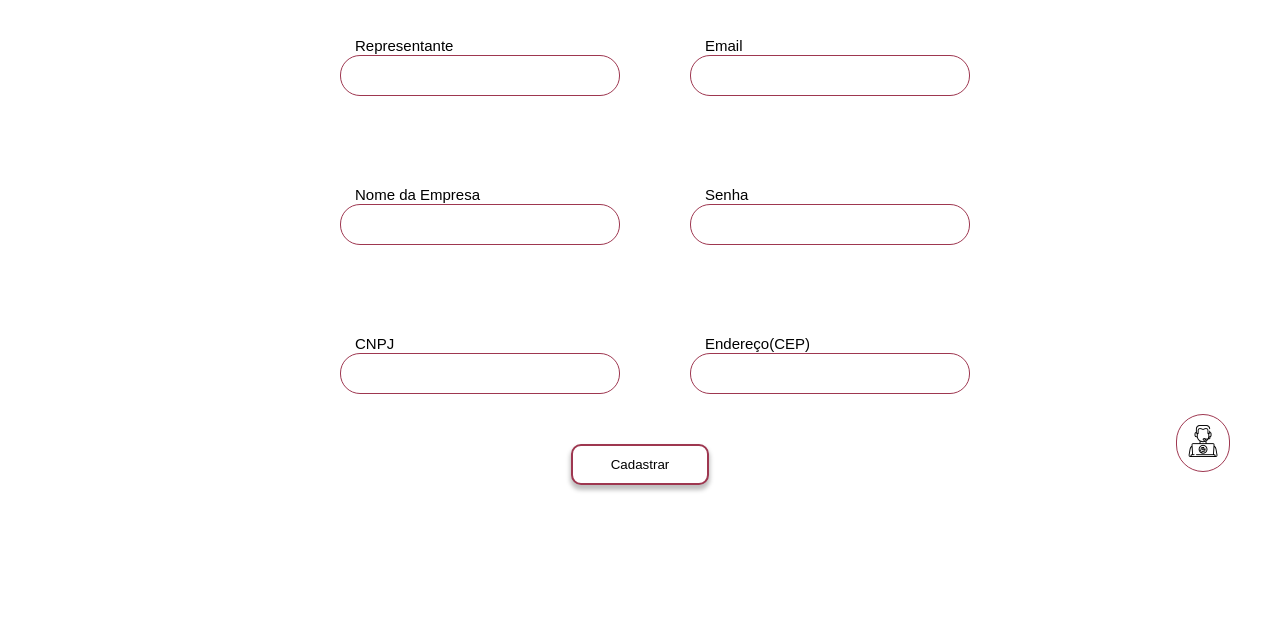
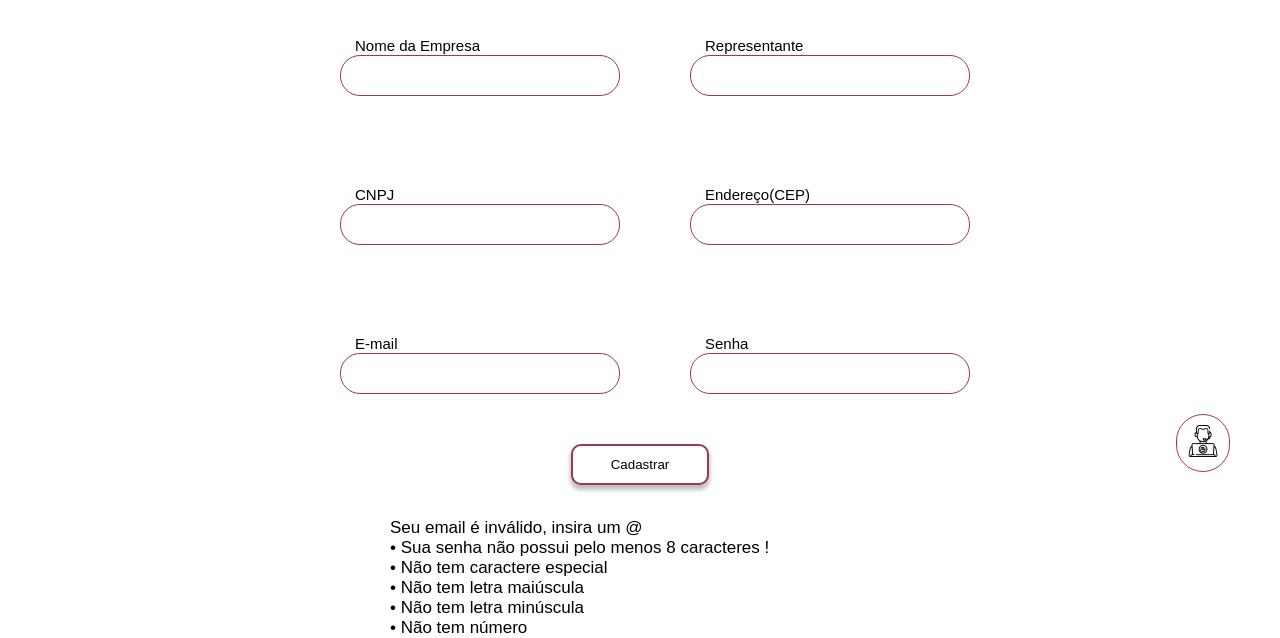
Before and after one commit to StrawTech/Sprint2, a plain HTML site: page site/web/Cadastro.html in a window 1280 px wide. Both pictures are taken after a click on the button "Cadastrar". Shown: the part 278-916 px from the top of the page. Before the commit the page ends 800 px from the top, so only its background shows below. Drawn offline with Linux system fonts and the light colour scheme.

Commit message:
inserido validação de email e senha na tela de cadastro e mudanças em algumas interfaces do site

```diff
--- a/site/web/Cadastro.html
+++ b/site/web/Cadastro.html
@@ -42,26 +42,14 @@
             <div class="card_input1">
 
                 <div>
-                    <p class="input_texto">Representante</p>
-                    <input type="text" class="input_decoracao"><br>
-                </div>
-
-                <div class="espaçoRegister">
-                    <p class="input_texto">Email</p>
-                    <input type="text" class="input_decoracao"><br>
-                </div>
-
-            </div>
-            <div class="card_input1">
-
-                <div>
                     <p class="input_texto">Nome da Empresa</p>
                     <input type="text" class="input_decoracao"><br>
                 </div>
 
                 <div class="espaçoRegister">
-                    <p class="input_texto">Senha</p>
+                    <p class="input_texto">Representante</p>
                     <input type="text" class="input_decoracao"><br>
+
                 </div>
 
             </div>
@@ -77,9 +65,31 @@
                     <input type="text" class="input_decoracao"><br>
                 </div>
 
+
+            </div>
+            <div class="card_input1">
+
+                <div>
+                    <p class="input_texto">E-mail</p>
+                    <input type="email" class="input_decoracao" id="input_email"><br>
+                </div>
+
+                <div class="espaçoRegister">
+                    <p class="input_texto">Senha</p>
+                    <input type="text" class="input_decoracao" id="input_senha"><br>
+                </div>
+
             </div>
 
-            <button class="button_cadastrar">Cadastrar</button>
+            <button onclick="cadastrar()" class="button_cadastrar">Cadastrar</button><br>
+
+            <div class="mensagem_validacao" id="div_emailarroba"></div>
+            <div class="mensagem_validacao" id="div_senha_invalida"></div>
+            <div class="mensagem_validacao" id="div_8caracter"></div>
+            <div class="mensagem_validacao" id="div_especial"></div>
+            <div class="mensagem_validacao" id="div_maiuscula"></div>
+            <div class="mensagem_validacao" id="div_minuscula"></div>
+            <div class="mensagem_validacao" id="div_numero"></div>
 
         </div>
 
@@ -106,11 +116,11 @@
             <p class="labelSuporte">Qual o problema ?</p>
             <input class="input_decoracaoSuporte" type="text" id="input_problema">
 
-            <p class="labelSuporte">Descrição do problema</p>
+            <p class="labelSuporte">Descrição:</p>
             <textarea id="DescricaoDoPloblema" class="input_decoracaoSuporte" type="text"></textarea>
 
-            <p class="labeSuportel">E-mail para contato</p>
-            <input id="EmailParaContato" type="email" class="input_decoracaoSuporte " type="text">
+            <p class="labeSuportel">E-mail para contato:</p>
+            <input id="EmailParaContato" type="email" class="input_decoracaoSuporte " type="email">
 
             <button class="buttonSuporte" onclick="enviarMsgSuporte()">Enviar</button>
 
@@ -121,3 +131,4 @@
 
 </html>
 <script src="./scripts/scriptSuporte.js"></script>
+<script src="Cadastro.js"></script>
--- /dev/null
+++ b/site/web/Cadastro.js
@@ -0,0 +1,131 @@
+
+function cadastrar() {
+
+    var senha = input_senha.value;
+    var email = input_email.value;
+    var senhainvalida = 0;
+    mensagem_invalida = "Sua senha é inválida insira pelo menos:";
+
+
+    // email possuiir @
+    if (email.indexOf("@") > -1) {
+        div_emailarroba.innerHTML = ""
+    } else {
+        div_emailarroba.innerHTML = "Seu email é inválido, insira um @"
+    }
+
+
+    // senha com 8 dígitos no mínimo
+    if (senha.length >= 8) {
+        div_8caracter.innerHTML = ''
+    } else {
+        senhainvalida += 1;
+        if (senhainvalida == 1) {
+            div_senha_invalida.innerHTML = `${mensagem_invalida}<br>`
+        }
+        div_8caracter.innerHTML = '• Sua senha não possui pelo menos 8 caracteres !'
+        div_senha_invalida.innerHTML = ''
+    }
+
+    // senha possuir pelo menos um numero
+    if (senha.indexOf("0") > -1 ||
+        senha.indexOf("1") > -1 ||
+        senha.indexOf("2") > -1 ||
+        senha.indexOf("3") > -1 ||
+        senha.indexOf("4") > -1 ||
+        senha.indexOf("5") > -1 ||
+        senha.indexOf("6") > -1 ||
+        senha.indexOf("7") > -1 ||
+        senha.indexOf("8") > -1 ||
+        senha.indexOf("9") > -1) {
+
+        div_numero.innerHTML = ''
+    } else {
+        senhainvalida += 1;
+        if (senhainvalida == 1) {
+            div_senha_invalida.innerHTML = `${mensagem_invalida}<br>`
+        }
+        div_numero.innerHTML = '• Não tem número'
+        div_senha_invalida.innerHTML = ''
+
+    }
+
+    // senha possuir pelo menos uma letra maiuscula
+    if (senha.toLowerCase() == senha) {
+        senhainvalida += 1;
+        if (senhainvalida == 1) {
+            div_senha_invalida.innerHTML = `${mensagem_invalida}<br>`
+        }
+        div_maiuscula.innerHTML = '• Não tem letra maiúscula'
+        div_senha_invalida.innerHTML = ''
+
+    } else {
+        div_maiuscula.innerHTML = ''
+    }
+
+    // senha possuir uma letra minuscula
+    if (senha.toUpperCase() == senha) {
+        senhainvalida += 1;
+        if (senhainvalida == 1) {
+            div_senha_invalida.innerHTML = `${mensagem_invalida}<br>`
+        }
+        div_minuscula.innerHTML = '• Não tem letra minúscula'
+        div_senha_invalida.innerHTML = ''
+
+    } else {
+        div_minuscula.innerHTML = ''
+    }
+
+    // senha possuir um caractere especial
+    if (senha.indexOf("!") > -1 ||
+        senha.indexOf("@") > -1 ||
+        senha.indexOf("#") > -1 ||
+        senha.indexOf("$") > -1 ||
+        senha.indexOf("%") > -1 ||
+        senha.indexOf("^") > -1 ||
+        senha.indexOf("&") > -1 ||
+        senha.indexOf("(") > -1 ||
+        senha.indexOf(")") > -1 ||
+        senha.indexOf(")") > -1 ||
+        senha.indexOf(")") > -1 ||
+        senha.indexOf("+") > -1 ||
+        senha.indexOf("{") > -1 ||
+        senha.indexOf("}") > -1 ||
+        senha.indexOf("]") > -1 ||
+        senha.indexOf("[") > -1 ||
+        senha.indexOf("|") > -1 ||
+        senha.indexOf(";") > -1 ||
+        senha.indexOf(":") > -1 ||
+        senha.indexOf("?") > -1 ||
+        senha.indexOf("'") > -1 ||
+        senha.indexOf(`"`) > -1 ||
+        // senha.indexOf("\") > -1 ||
+        senha.indexOf("<") > -1 ||
+        senha.indexOf(">") > -1 ||
+        senha.indexOf(",") > -1 ||
+        senha.indexOf(".") > -1 ||
+        senha.indexOf("~") > -1 ||
+        senha.indexOf("/") > -1 ||
+        senha.indexOf("-") > -1 ||
+        senha.indexOf("_") > -1) {
+        div_especial.innerHTML = ''
+    } else {
+        senhainvalida += 1;
+        if (senhainvalida == 1) {
+            div_senha_invalida.innerHTML = `${mensagem_invalida}<br>`
+        }
+        div_especial.innerHTML = '• Não tem caractere especial '
+        div_senha_invalida.innerHTML = ''
+
+    }
+
+    senhainvalida=0;
+
+    if (senhainvalida >=0) {
+        div_senha_invalida = "Sua senha é válida"
+        div_senha_invalida.innerHTML = ''
+
+    }
+
+    // caracteres especias validados = !@#$ %^&* ()_ + {}[] |\\: ; \"'<>,.?/~-
+}
--- a/site/web/styles/style.css
+++ b/site/web/styles/style.css
@@ -136,3 +136,8 @@ header a{
     border: 0.5px solid #9E3750;
     background: #FFF;
 }
+
+.mensagem_validacao{
+/* text-align: center; */
+font-size: 17px;
+}
--- a/site/web/styles/style_Cadastro.css
+++ b/site/web/styles/style_Cadastro.css
@@ -53,6 +53,7 @@ body{
     border: 2px solid #9E3750;
     background-color: #FFF;
     box-shadow: 0px 4px 4px 1px rgba(0, 0, 0, 0.25);
+    margin-bottom: 15px;
 
 }
 
--- a/site/web/styles/style_Login.css
+++ b/site/web/styles/style_Login.css
@@ -7,7 +7,7 @@
 
 .h1_main h1{
     margin-top: 25px;
-    font-size:65px;
+    font-size:53px;
     color: #9E3750;
 
 }
```
Also changed, not shown: site/web/Calculadora.html (+3 -3 lines), site/web/Gráfico.html (+3 -3 lines), site/web/Home.html (+3 -3 lines), site/web/Login.html (+5 -5 lines), site/web/Produto.html (+2 -2 lines).
